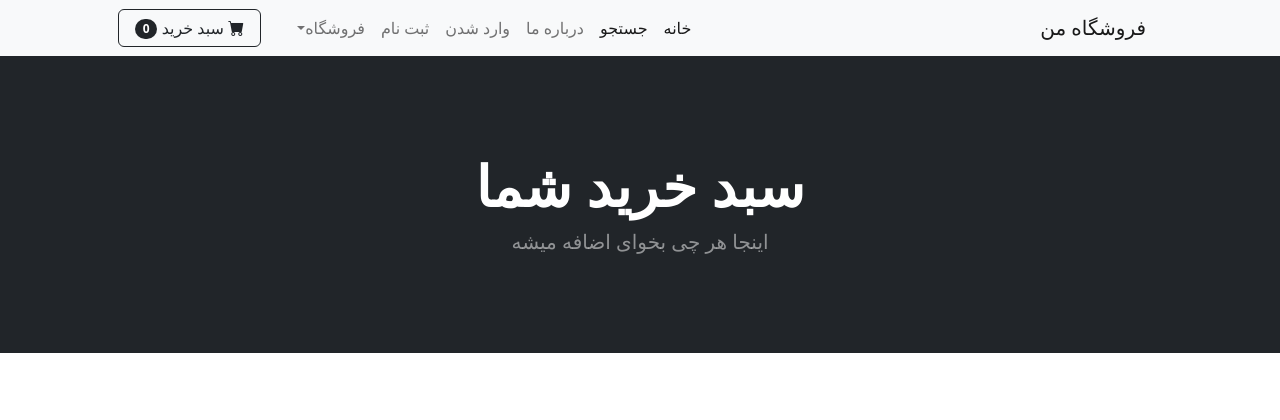
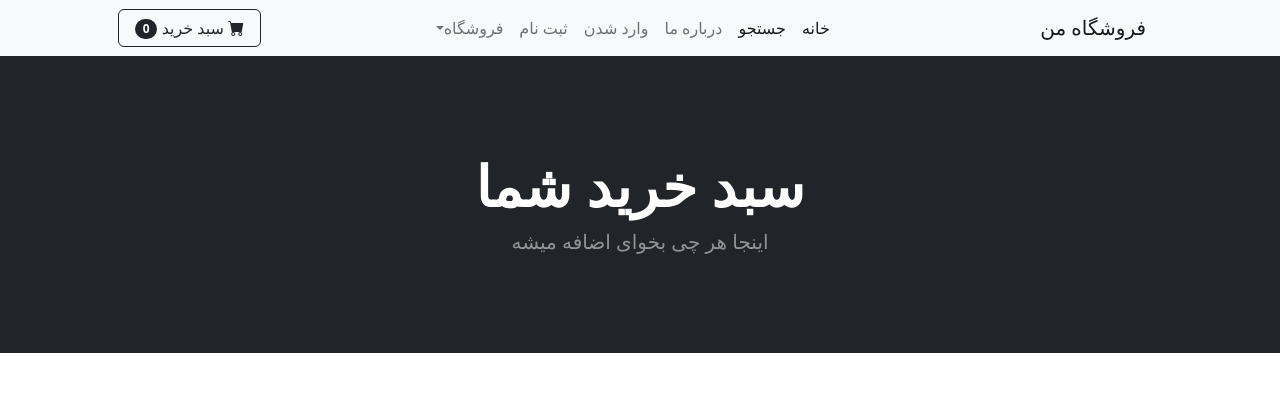
Before and after one commit to IAmFarhadMirzaei/MyStore, a Django app: page /cart/ in a window 1280 px wide. Shown: the top 420 px of the page. Run offline with Django 5.2, Linux system fonts and the light colour scheme; parts of the project's set-up code (start-up, migrations or seed data) failed here and were passed over; some libraries are stand-ins or nearby versions.

Commit message:
Update navbar.html

```diff
--- a/shop/templates/navbar.html
+++ b/shop/templates/navbar.html
@@ -2,17 +2,19 @@
 <nav class="navbar navbar-expand-lg navbar-light bg-light">
     <div class="container px-4 px-lg-5">
         <a class="navbar-brand" href="{% url 'home' %}">فروشگاه من</a>
-        <button class="navbar-toggler" type="button" data-bs-toggle="collapse" data-bs-target="#navbarSupportedContent" aria-controls="navbarSupportedContent" aria-expanded="false" aria-label="Toggle navigation"><span class="navbar-toggler-icon"></span></button>
+        <button class="navbar-toggler" type="button" data-bs-toggle="collapse" data-bs-target="#navbarSupportedContent"
+            aria-controls="navbarSupportedContent" aria-expanded="false" aria-label="Toggle navigation"><span
+                class="navbar-toggler-icon"></span></button>
         <div class="collapse navbar-collapse" id="navbarSupportedContent">
-            <ul class="navbar-nav me-auto mb-2 mb-lg-0 ms-lg-4">
+            <ul class="navbar-nav mx-auto mb-2 mb-lg-0 d-flex justify-content-center">
                 <li class="nav-item"><a class="nav-link active" aria-current="page" href="{% url 'home' %}">خانه</a></li>
                 <li class="nav-item"><a class="nav-link active" aria-current="page" href="{% url 'search' %}">جستجو</a></li>
                 <li class="nav-item"><a class="nav-link" href="{% url 'about' %}">درباره ما</a></li>
 
                 {% if user.is_authenticated %}
-
                 <li class="nav-item dropdown">
-                    <a class="nav-link dropdown-toggle" id="navbarDropdown" href="{% url 'home' %}" role="button" data-bs-toggle="dropdown" aria-expanded="false">پروفایل</a>
+                    <a class="nav-link dropdown-toggle" id="navbarDropdown" href="{% url 'home' %}" role="button"
+                        data-bs-toggle="dropdown" aria-expanded="false">پروفایل</a>
                     <ul class="dropdown-menu" aria-labelledby="navbarDropdown">
                         <li><a class="dropdown-item" href="{% url 'update_user' %}">پروفایل کاربری </a></li>
                         <li><hr class="dropdown-divider" /></li>
@@ -22,7 +24,6 @@
                     </ul>
                 </li>
 
-
                 <li class="nav-item"><a class="nav-link" href="{% url 'logout' %}">خارج شدن</a></li>
                 {% else %}
                 <li class="nav-item"><a class="nav-link" href="{% url 'login' %}">وارد شدن</a></li>
@@ -30,7 +31,8 @@
                 {% endif %}
 
                 <li class="nav-item dropdown">
-                    <a class="nav-link dropdown-toggle" id="navbarDropdown" href="{% url 'home' %}" role="button" data-bs-toggle="dropdown" aria-expanded="false">فروشگاه</a>
+                    <a class="nav-link dropdown-toggle" id="navbarDropdown" href="{% url 'home' %}" role="button"
+                        data-bs-toggle="dropdown" aria-expanded="false">فروشگاه</a>
                     <ul class="dropdown-menu" aria-labelledby="navbarDropdown">
                         <li><a class="dropdown-item" href="{% url 'category_summary' %}">دسته بندی </a></li>
                         <li><hr class="dropdown-divider" /></li>
```
